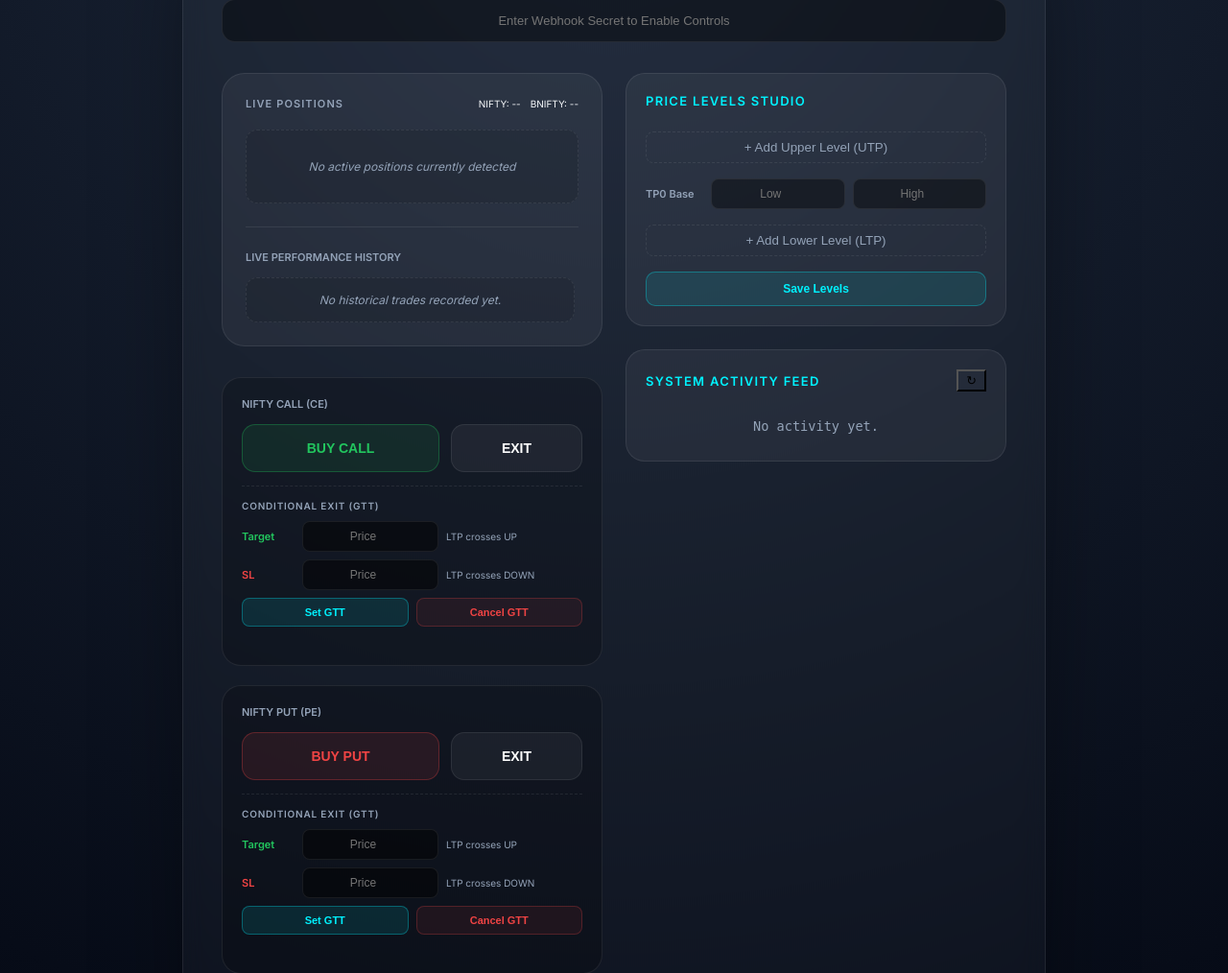
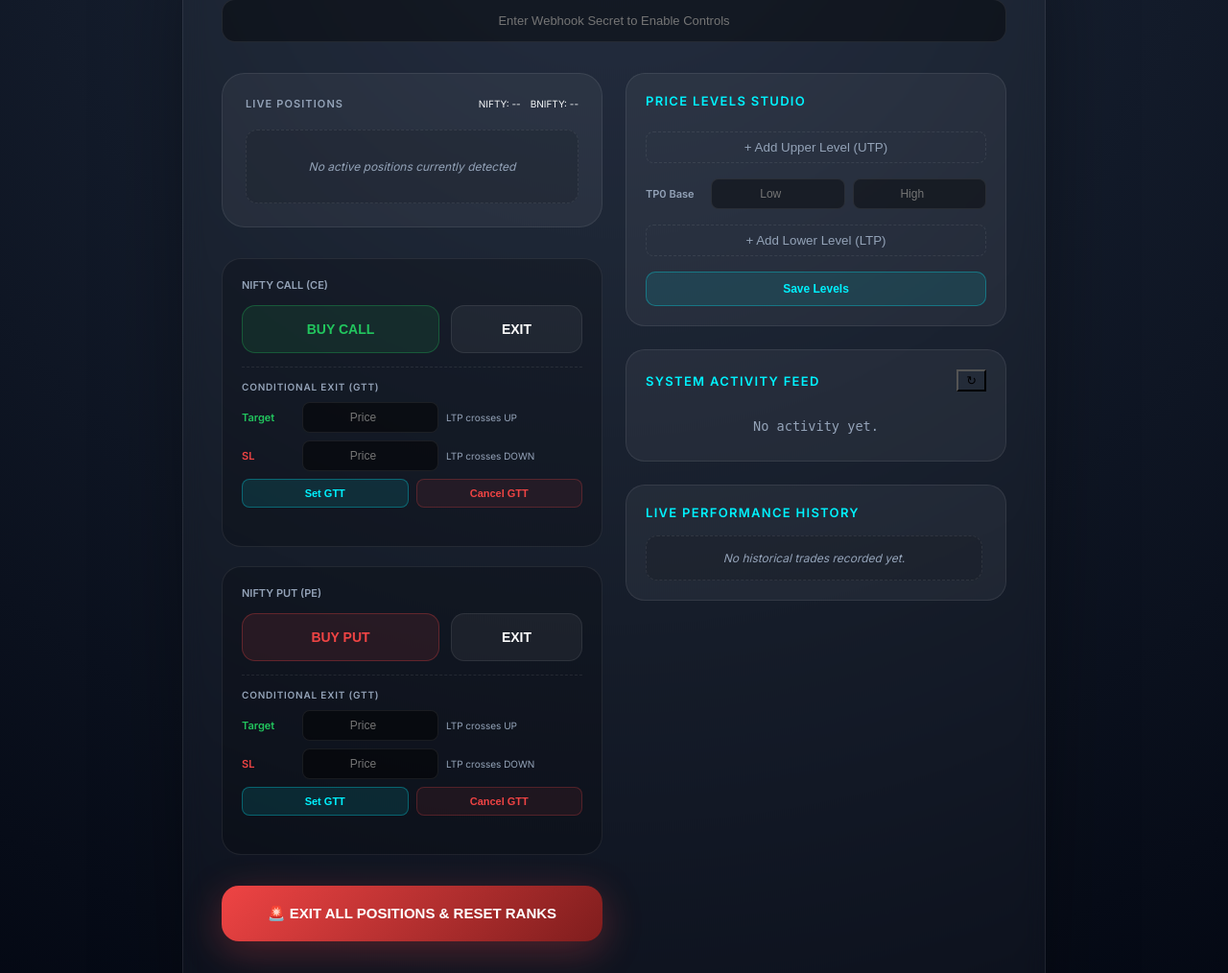
Before and after one commit to Sreekanth1995/TradingAgent, a Flask app: page / in a window 1280 px wide. Shown: the part 148-1162 px from the top of the page at 96% size. Run offline with Flask 3, Linux system fonts and the light colour scheme.

Commit message:
feat: relocate Performance History to sidebar and start Phase 5

```diff
--- a/templates/index.html
+++ b/templates/index.html
@@ -848,13 +848,6 @@
                         <div class="no-positions">No active positions currently detected</div>
                     </div>
 
-                    <div class="history-container">
-                        <div class="sector-title">Live Performance History</div>
-                        <div id="history-list" class="history-list">
-                            <div class="no-positions" style="padding: 15px;">No historical trades recorded yet.</div>
-                        </div>
-                    </div>
-
                     <div id="val-symbol" class="monitor-symbol" style="display:none"></div>
                 </section>
 
@@ -967,6 +960,14 @@
                     </div>
                     <div id="ai-logs" class="ai-log-list" style="font-family: monospace; font-size: 0.85rem;">
                         <div class="ai-log-item" style="color: var(--text-secondary); text-align: center;">No activity yet.</div>
+                    </div>
+                </section>
+
+                <!-- PERFORMANCE HISTORY -->
+                <section class="side-card">
+                    <div class="side-card-title">Live Performance History</div>
+                    <div id="history-list" class="history-list">
+                        <div class="no-positions" style="padding: 15px;">No historical trades recorded yet.</div>
                     </div>
                 </section>
             </div>
```
Also changed, not shown: .planning/ROADMAP.md.
